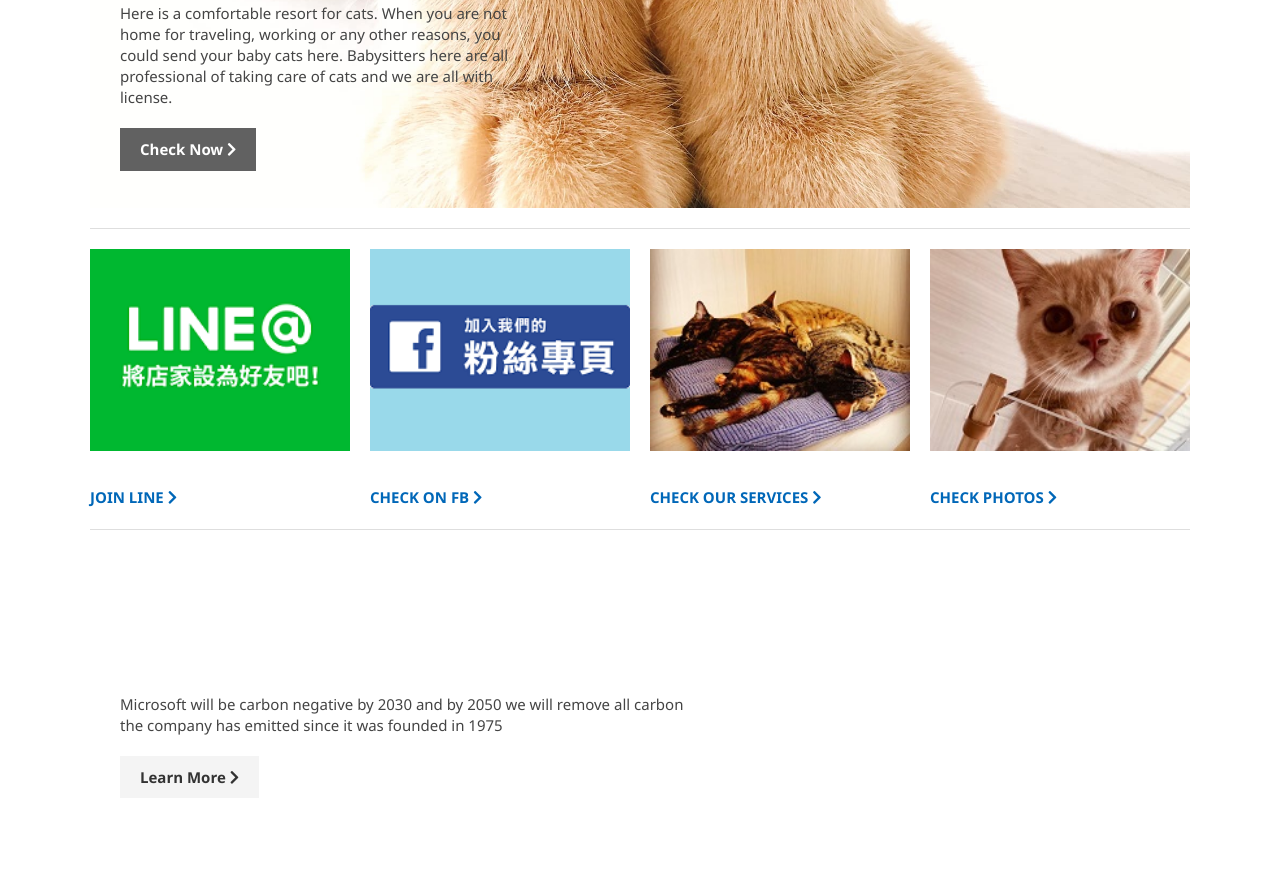
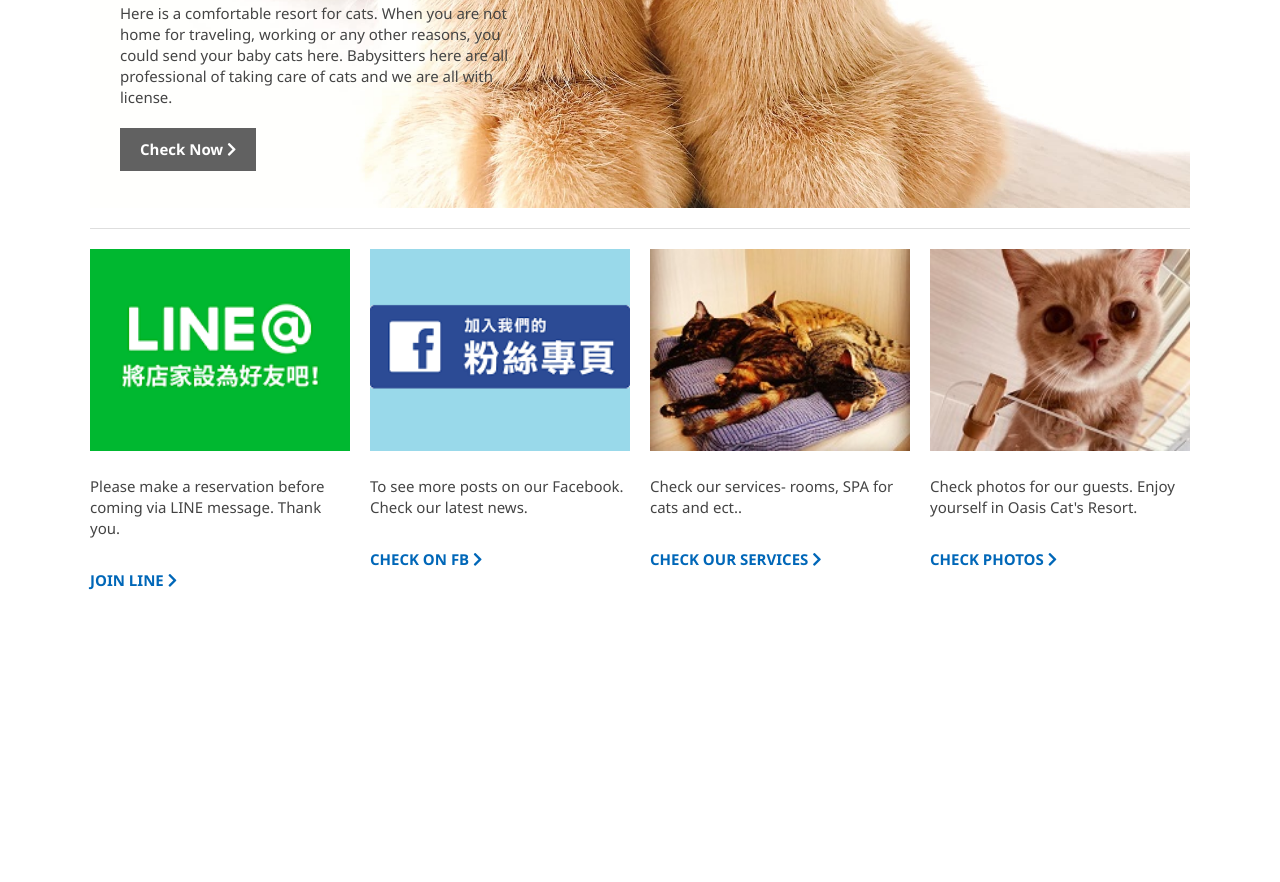
Before and after one commit to 209410587/1091-1N-p1-209410587, a plain HTML site: page index.html in a window 1280 px wide. Shown: the part 1006-1888 px from the top of the page. After the commit the page ends 1618 px from the top, so only its background shows below. Drawn offline with Linux system fonts and the light colour scheme.

Commit message:
20201112 update

```diff
--- a/index.html
+++ b/index.html
@@ -119,41 +119,38 @@
     <section class="home-cards">
       <div>
         <img src="./demo/ms_img/img/card5.png" alt="" />
+        <p>
+          Please make a reservation before coming via LINE message. Thank you.
+        </p>
         <a href="https://lin.ee/xnj7l3I" target="_blank">Join LINE <i class="fas fa-chevron-right"></i></a>
       </div>
       <div>
         <img src="./demo/ms_img/img/card6.png" alt="" />
-
+        <p>
+          To see more posts on our Facebook. Check our latest news.
+        </p>
         <a href="https://www.facebook.com/%E7%B6%A0%E6%B4%B2-Oasis-Cats-Resort%E7%B4%94%E8%B2%93%E4%BD%8F%E5%AE%BF%E9%9B%99%E5%8C%97%E5%B0%88%E8%BB%8A%E6%8E%A5%E9%80%81-115202713194802/"
           target="_blank">Check on FB <i class="fas fa-chevron-right"></i></a>
       </div>
       <div>
         <img src="./demo/ms_img/img/card7.jpg" alt="" />
-
+        <p>
+          Check our services- rooms, SPA for cats and ect..
+        </p>
         <a href="https://www.facebook.com/%E7%B6%A0%E6%B4%B2-Oasis-Cats-Resort%E7%B4%94%E8%B2%93%E4%BD%8F%E5%AE%BF%E9%9B%99%E5%8C%97%E5%B0%88%E8%BB%8A%E6%8E%A5%E9%80%81-115202713194802/services/?ref=page_internal"
           target="_blank">Check
           our services <i class="fas fa-chevron-right"></i></a>
       </div>
       <div>
         <img src="./demo/ms_img/img/card8.jpg" alt="" />
+        <p>
+          Check photos for our guests. Enjoy yourself in Oasis Cat's Resort.
+        </p>
         <a href="https://www.facebook.com/%E7%B6%A0%E6%B4%B2-Oasis-Cats-Resort%E7%B4%94%E8%B2%93%E4%BD%8F%E5%AE%BF%E9%9B%99%E5%8C%97%E5%B0%88%E8%BB%8A%E6%8E%A5%E9%80%81-115202713194802/photos/?ref=page_internal"
           target="_blank">Check Photos <i class="fas fa-chevron-right"></i></a>
       </div>
     </section>
 
-    <!-- Carbon -->
-    <section class="carbon dark" id="carbon-section">
-      <div class="content">
-        <h2>Commiting To Carbon Negative</h2>
-        <p>
-          Microsoft will be carbon negative by 2030 and by 2050 we will remove
-          all carbon the company has emitted since it was founded in 1975
-        </p>
-        <a href="#" class="btn">
-          Learn More <i class="fas fa-chevron-right"></i>
-        </a>
-      </div>
-    </section>
 
     <script src="script.js"></script>
 </body>
```
